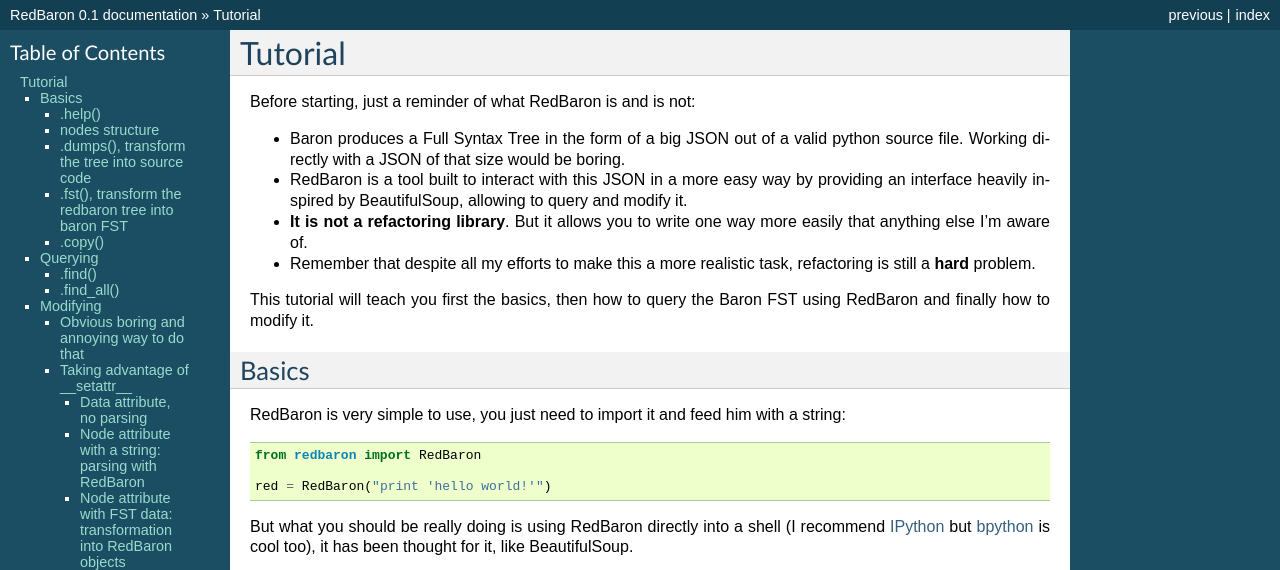
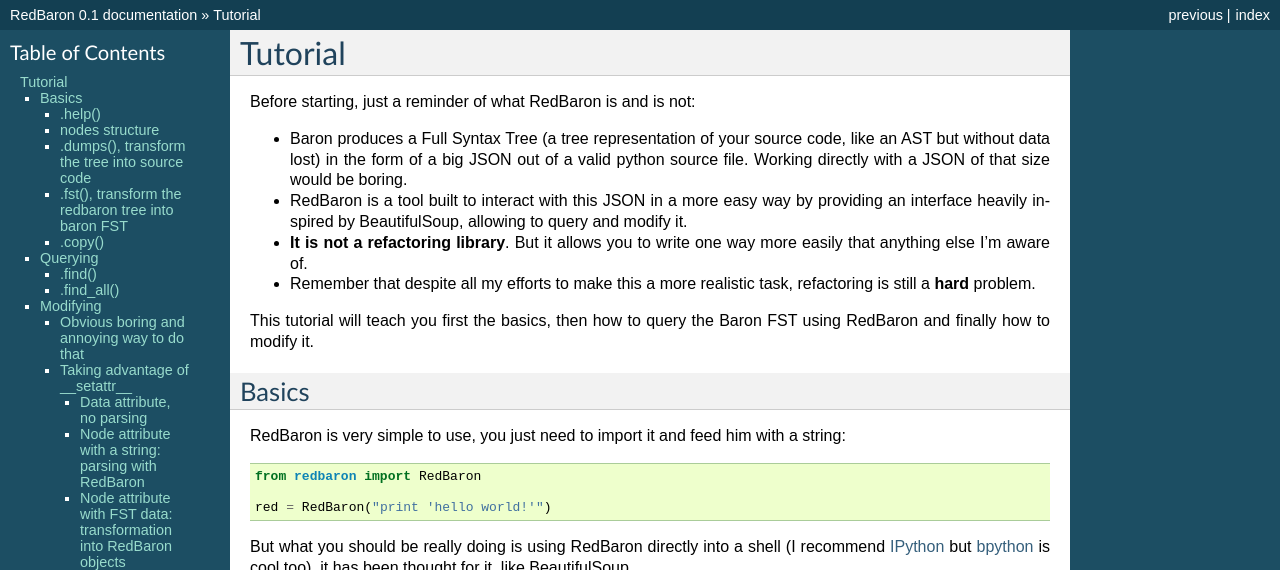
Before and after one commit to PyCQA/redbaron, a Sphinx documentation site: the page built from docs/quickstart.rst, in a window 1280 px wide and 900 px high, cut to the strip 0-570 px from the top of the window. Built offline with Sphinx 7.4.7, drawn with Linux system fonts in a browser that asks for light colours.

Commit message:
[doc] clarification

```diff
--- a/docs/quickstart.rst
+++ b/docs/quickstart.rst
@@ -4,7 +4,7 @@ Tutorial
 
 Before starting, just a reminder of what RedBaron is and is not:
 
-* Baron produces a Full Syntax Tree in the form of a big JSON out of a valid python source file. Working directly with a JSON of that size would be boring.
+* Baron produces a Full Syntax Tree (a tree representation of your source code, like an AST but without data lost) in the form of a big JSON out of a valid python source file. Working directly with a JSON of that size would be boring.
 * RedBaron is a tool built to interact with this JSON in a more easy way by providing an interface heavily inspired by BeautifulSoup, allowing to query and modify it.
 * **It is not a refactoring library**. But it allows you to write one way more easily that anything else I'm aware of.
 * Remember that despite all my efforts to make this a more realistic task, refactoring is still a **hard** problem.
```
